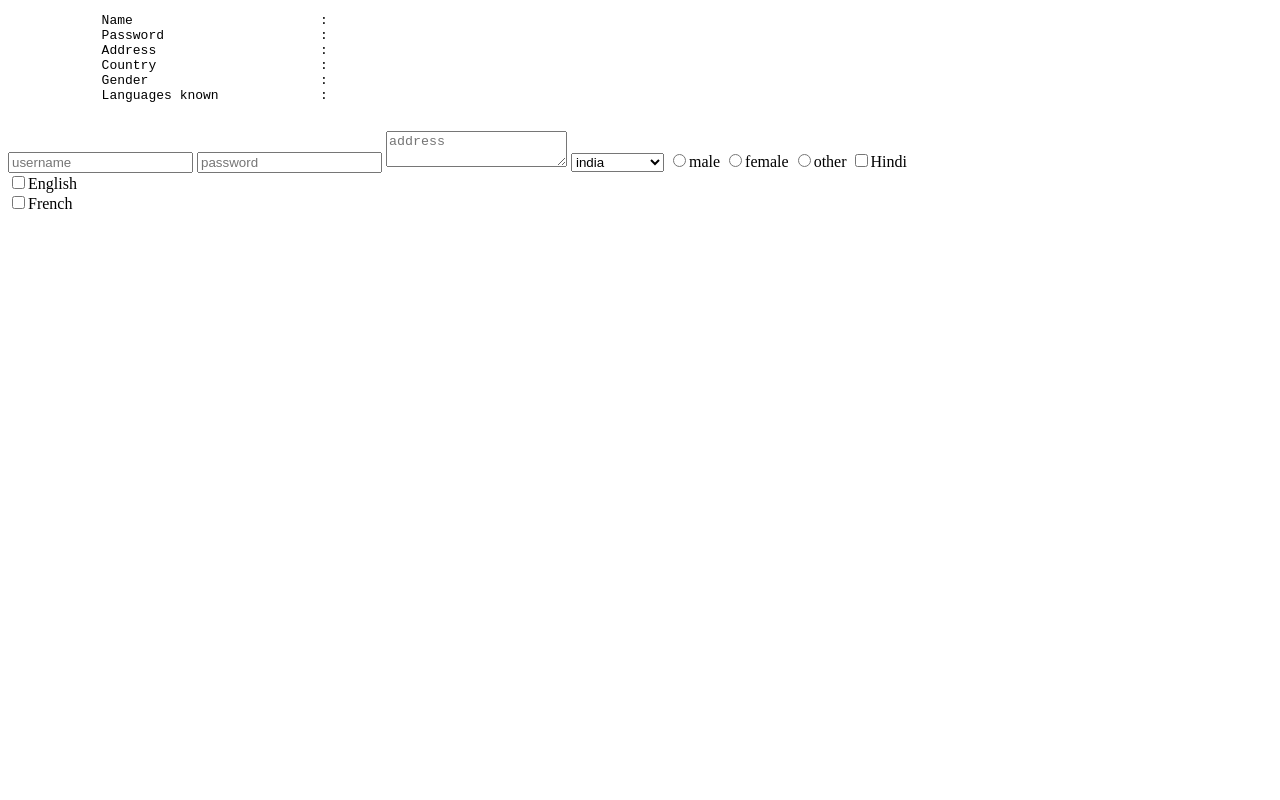
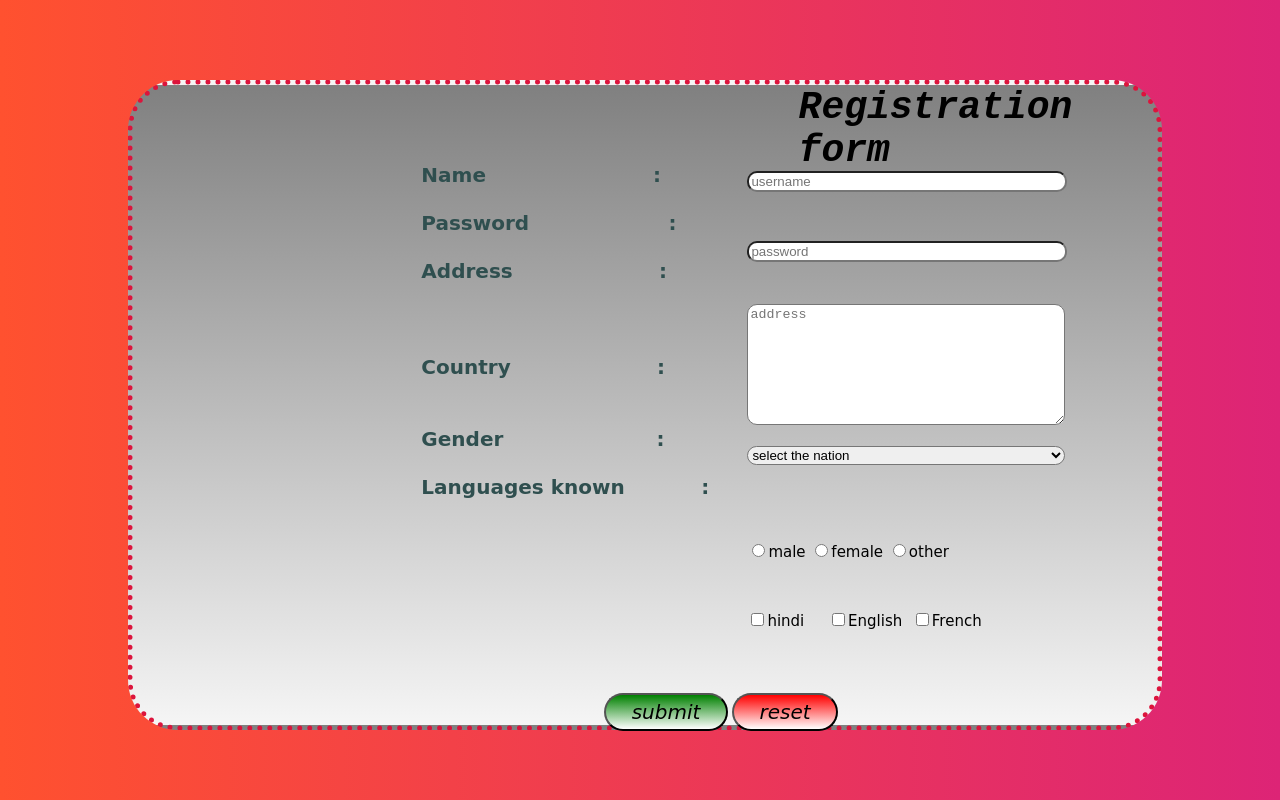
Before and after one commit to Kartik-DEV31/Problem-Statement-2-Registration_Form, a plain HTML site: page index.html in a window 1280 px wide. Drawn offline with Linux system fonts and the light colour scheme.

Commit message:
Add files via upload

```diff
--- /dev/null
+++ b/index.css
@@ -0,0 +1,146 @@
+#main{
+
+position: absolute;
+top: 10%;
+height: 80%;
+left: 10%;
+right: 10%;
+
+}
+
+#title{
+position: absolute;
+top: 0.2%;
+left: 65%;
+width:34%;
+
+
+}
+b{
+
+	font-style: italic;
+	font-family: monospace;
+	font-size: 38px;
+	border-radius: 30%;
+
+}
+
+
+#div1{
+
+	position: absolute;
+	top: 9%;
+	left: 20%;
+	height: 90%;
+}
+
+#fontdiv1{
+
+	font-family: cursive;
+	font-weight: bold;
+	font-size: 20px;
+	color: darkslategray;
+}
+
+
+#div2{
+
+	position: absolute;
+	left: 60%;
+	top: 9%;
+	height: 90%;
+	width: 35%;
+}
+
+#fontdiv2{
+
+	font-family: cursive;
+
+	font-size: 15px;
+}
+
+.name{
+	position: absolute;
+	top: 5%;
+	width: 87%;
+	border-radius: 10px;
+}
+
+.pass{
+	position: absolute;
+	top:17%;
+	width: 87%;
+	border-radius: 10px;
+}
+.add{
+
+	position:absolute;
+	top: 28%;
+	height: 20%;
+	width: 87%;
+	border-radius: 10px;
+
+}
+
+.country{
+		position: absolute;
+		top: 52.6%;
+		width: 88.5%;
+		border-radius: 10px;
+
+}
+
+.radiodiv{
+	top: 66%;
+position: absolute;
+
+}
+
+#langdiv{
+	position: absolute;
+	top: 78%;
+
+}
+
+#subdiv{
+		position: absolute;
+width: 50%;
+left: 46%;
+		top: 95%;
+
+
+}
+
+#submit{
+border-radius: 50px;
+background-image:linear-gradient(to bottom,green,white) ;
+font-size: 20px;
+font-family: cursive;
+font-style: italic;
+padding-top: 1%;
+padding-bottom: 1%;
+padding-left: 5%;
+padding-right: 5%;
+}
+#reset{
+border-radius: 50px;
+background-image:linear-gradient(to bottom,red,white) ;
+font-size: 20px;
+font-family: cursive;
+font-style: italic;
+padding-top: 1%;
+padding-bottom: 1%;
+padding-left: 5%;
+padding-right: 5%;
+
+}
+
+#form{
+position: absolute;
+width: 100%;
+height: 100%;
+border-radius: 50px;
+border: 5px dotted crimson;
+background-image:linear-gradient(to bottom,grey,whitesmoke) ;
+
+}
--- a/index.html
+++ b/index.html
@@ -1,47 +1,76 @@
 <!doctype html>
 <html lang="en">
 <head>
+    <link rel="stylesheet" type="text/css" href="index.css">
+    <script type="text/javascript" src="index.js" ></script>
     <title>
-
+        Registration-Form
     </title>
     <meta charset="utf-8">
 </head>
 
-<body>
+<body style="background-image:linear-gradient(to right,#ff512f,#dd2476)">
+    <div id="main">
 
-<form>
-    <div>
-        <pre>
+
+
+<form id="form" name="form" action="formsubmitted.html" onsubmit="return validation()" >
+         <div id="title">
+            <b>Registration form</b>
+        </div>
+    <div id="div1">
+        <pre id="fontdiv1">
             Name                        :
+
             Password                    :
+
             Address                     :
+
+
+
             Country                     :
+
+
             Gender                      :
-            Languages known             :
+
+            Languages known           :
         </pre>
 
 
     </div>
 
 
-    <div>
-                <input type="text" name="username" class="form2" placeholder="username">
-        <input type="password" name="passwd" class="form2" placeholder="password">
-        <textarea type="address" name="address" class="form2" placeholder="address"></textarea>
-        <select name="country" class="form2">
-            <option>india</option>
-             <option>china</option> <option>S.korea</option> <option>Afghanistan</option>
-        </select>
-        <input type="radio" name="gender" class="form2" value="male">male&nbsp;<input type="radio" name="gender" class="form2" value="female">female&nbsp;<input type="radio" name="gender" class="form2" value="other">other</input>
+    <div id="div2"><pre id ="fontdiv2">
+<input type="text" name="username" class="name" placeholder="username">
 
-        <input type="checkbox" value="hindi" name="language" class="form2">Hindi<br>
-       <input type="checkbox" value="hindi" name="language" class="form2">English<br>
-        <input type="checkbox" value="hindi" name="language" class="form2">French
+<input type="password" name="passwd" class="pass" placeholder="password">
+
+<textarea type="address" name="address" class="add" placeholder="address"></textarea>
+
+<select name="country" class="country">
+                <option disabled selected> select the nation</option>
+                <option>india</option>
+                <option>china</option> <option>S.korea</option> <option>Afghanistan</option>
+</select>
+<div class="radiodiv">
+<input type="radio" name="gender"  value="male">male&nbsp;<input type="radio" name="gender" value="female">female&nbsp;<input type="radio" name="gender"  value="other">other
+</div>
+<div id="langdiv">
+<input type="checkbox" value="hindi" name="language" class="lang">hindi     <input type="checkbox" value="englis" name="language" class="lang">English  <input type="checkbox" value="french" name="language" class="lang">French
+</div>
+</pre>
+    </div>
+
+
+    <div id="subdiv">
+        <input onclick="validation()" type="submit" name="submit" value="submit" id="submit">
+        <input type="reset" name="reset" value="reset" id="reset">
+
     </div>
 
 </form>
 
-
+</div>
 
 </body>
 
--- /dev/null
+++ b/index.js
@@ -0,0 +1,36 @@
+
+
+
+
+
+
+
+
+function validation(){
+
+	var user = document.form.username.value
+	var pass = document.form.passwd.value
+
+	var passwd= pass.length
+
+	var country =document.form.country.value
+	var gender=document.form.gender.value
+	var language=document.form.language.value
+
+	if (user==null || user=="")
+	{
+		alert ("please Enter a User Name");
+
+		return false;
+	}
+
+
+	/*if (passwd!=null || passwd!="") {
+
+		 if (passwd<7 || passwd>8){
+		 	alert("please Enter a password with no. of characters in range 7<=c<=8");
+		 	return false;
+		 }
+
+	}*/
+	}
```
Also changed, not shown: formsubmitted.html (added, +11 -0 lines).
